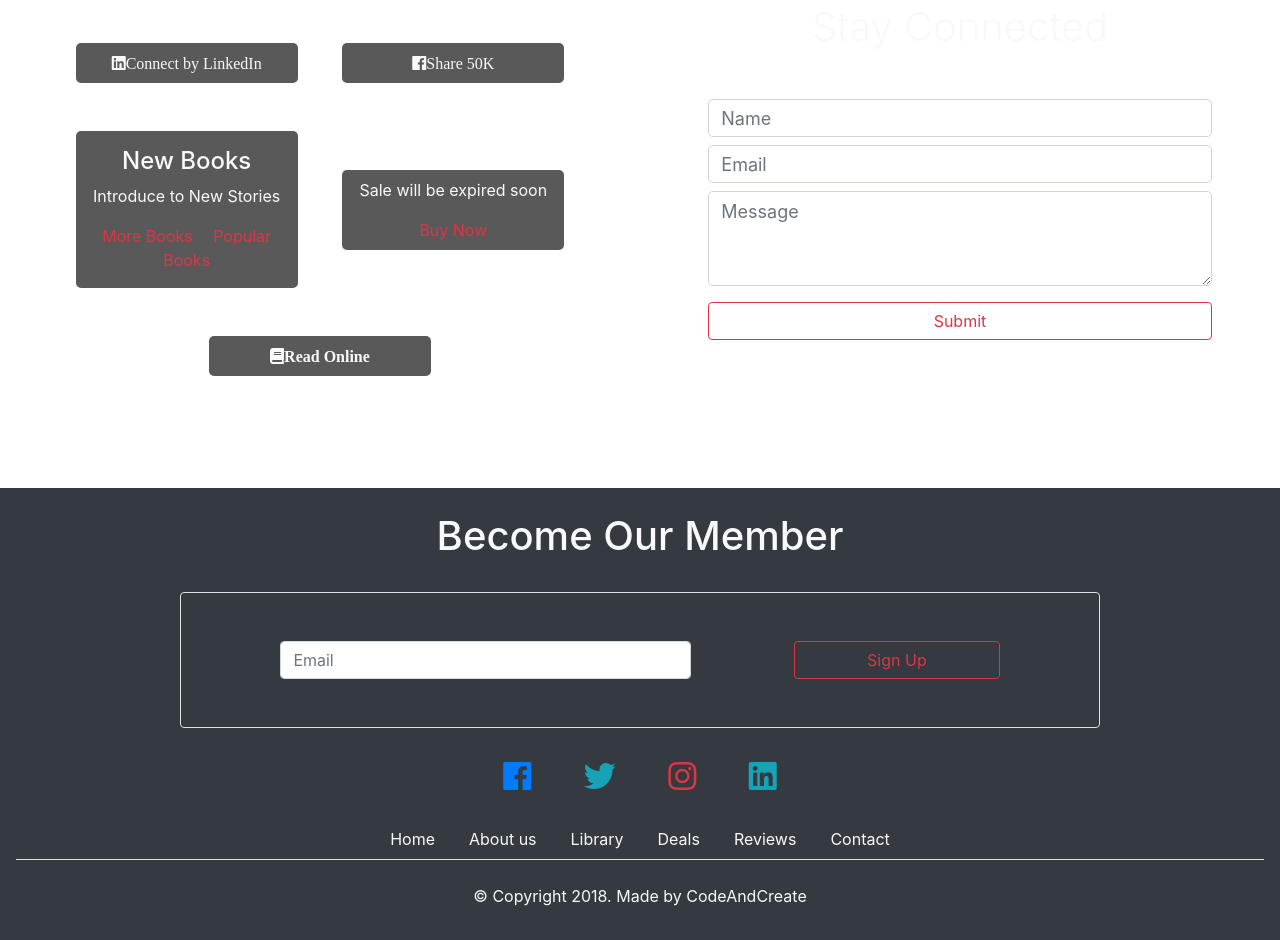
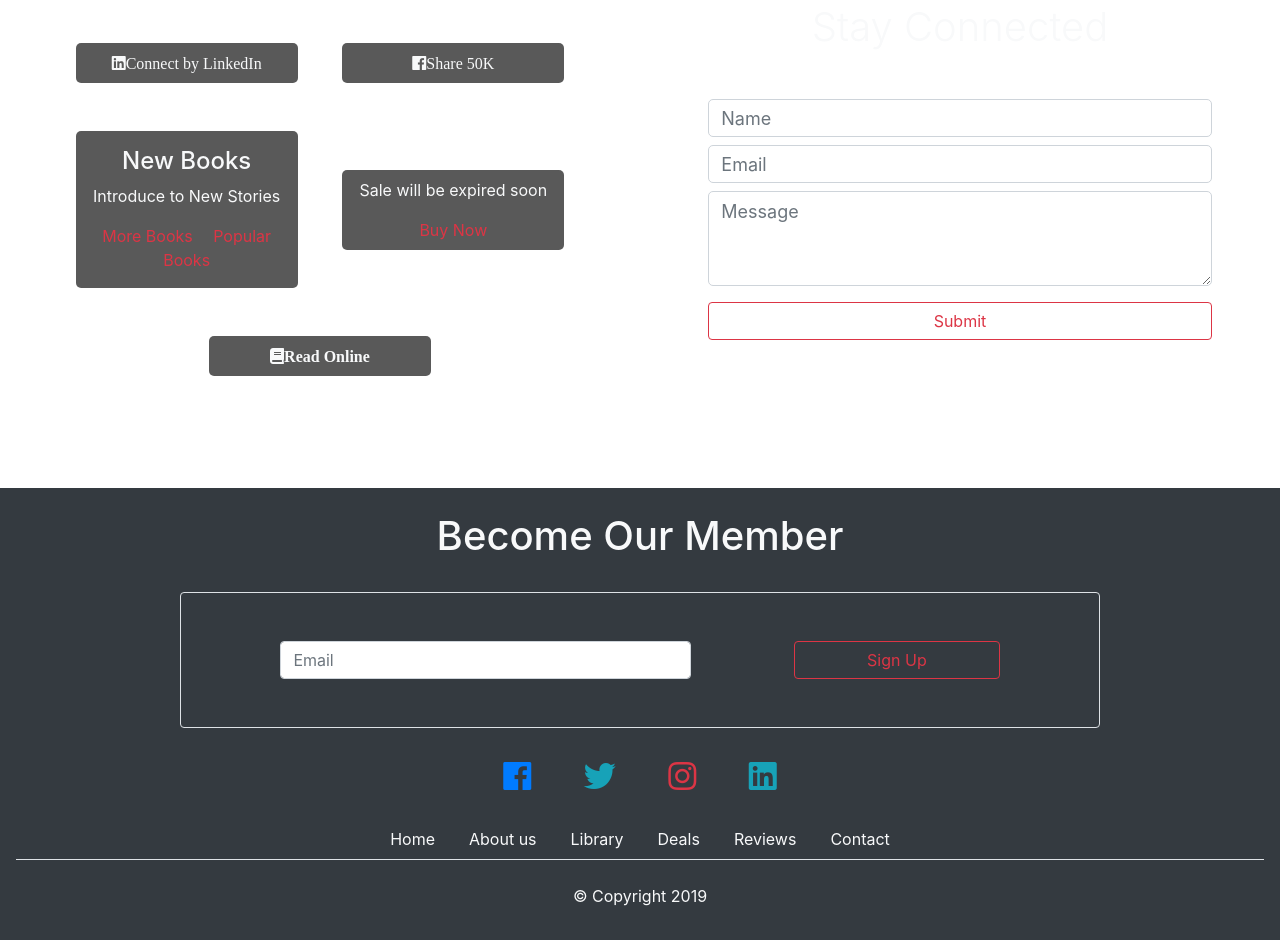
Before and after one commit to tonytenorio/book-store, a plain HTML site: page index.html in a window 1280 px wide. Shown: the part 4638-5578 px from the top of the page. Drawn offline with nearby package versions, Linux system fonts and the light colour scheme.

Commit message:
Project completed

```diff
--- a/index.html
+++ b/index.html
@@ -389,7 +389,7 @@
             </div>
             <div class="row">
                 <div class="col text-light text-center">
-                    <p>&copy; Copyright 2018. Made by CodeAndCreate</p>
+                    <p>&copy; Copyright <span id="date"></span></p>
                 </div>
             </div>
         </div>
--- a/js/script.js
+++ b/js/script.js
@@ -22,4 +22,6 @@ $(document).ready(function() {
         }
 
       });
+
+      $('#date').text(new Date().getFullYear());
 });
```
